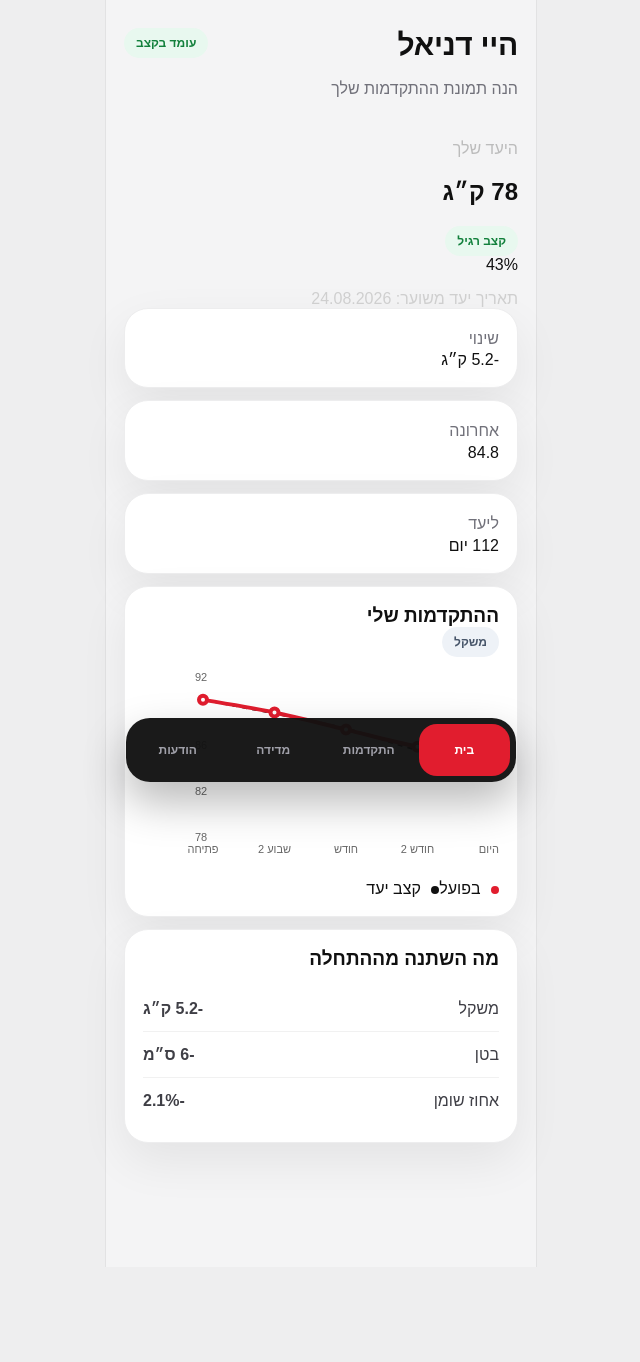
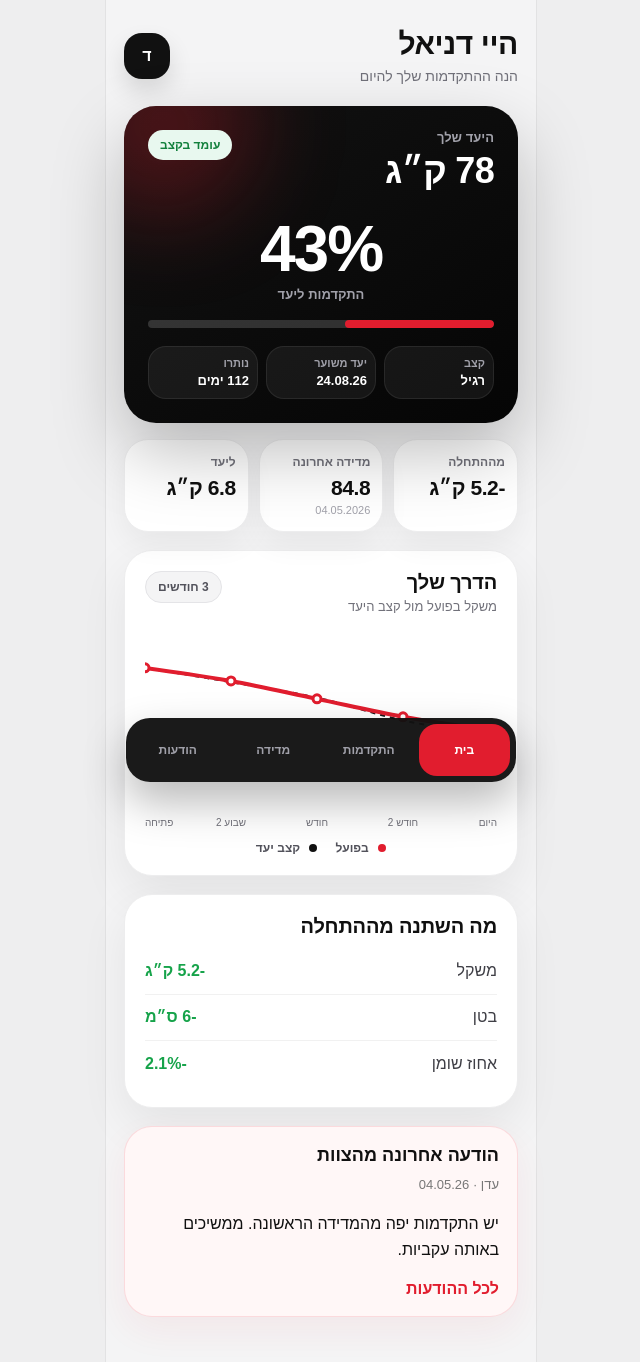
Before and after one commit to edenshape-cell/shape-plus-results, a Next.js app: page /client/home in a window 1280 px wide. Shown: the top 1362 px of the page, without its empty margins (319-959 px from the left). Before the commit the page ends 1267 px from the top, so only its background shows below. Built offline with nearby package versions, Linux system fonts and the light colour scheme.

Commit message:
Rebuild client home premium layout

```diff
--- a/app/client/home/page.tsx
+++ b/app/client/home/page.tsx
@@ -8,62 +8,82 @@ export default function ClientHomePage() {
   return (
     <main className="phone-frame" dir="rtl">
       <section className="screen">
-        <div className="topbar">
+        <header className="client-header">
           <div>
-            <h1 className="hello">היי {client.name.split(' ')[0]}</h1>
-            <p className="muted">הנה תמונת ההתקדמות שלך</p>
+            <h1>היי {client.name.split(' ')[0]}</h1>
+            <p>הנה ההתקדמות שלך להיום</p>
           </div>
-          <span className="badge green">{client.goalStatus}</span>
-        </div>
+          <div className="avatar">ד</div>
+        </header>
 
-        <div className="goal-card">
-          <div className="goal-top">
+        <section className="goal-hero">
+          <div className="goal-hero-top">
             <div>
-              <p style={{ color: '#bcbcbc', margin: 0 }}>היעד שלך</p>
-              <h2>{client.targetWeight} ק״ג</h2>
+              <p className="goal-hero-label">היעד שלך</p>
+              <h2 className="goal-hero-target">{client.targetWeight} ק״ג</h2>
             </div>
-            <span className="badge green">קצב {client.selectedPace}</span>
+            <span className="badge green">{client.goalStatus}</span>
           </div>
-          <div className="progress-number">{client.progressPercent}%</div>
-          <div className="progress-track"><div className="progress-fill" /></div>
-          <p style={{ color: '#cfcfcf', marginBottom: 0 }}>תאריך יעד משוער: {client.estimatedTargetDate}</p>
-        </div>
 
-        <div className="metrics-grid">
-          <div className="metric-card"><span className="muted">שינוי</span><div className="value">-5.2 ק״ג</div></div>
-          <div className="metric-card"><span className="muted">אחרונה</span><div className="value">84.8</div></div>
-          <div className="metric-card"><span className="muted">ליעד</span><div className="value">112 יום</div></div>
-        </div>
+          <div className="goal-progress-value">{client.progressPercent}%</div>
+          <p className="goal-progress-label">התקדמות ליעד</p>
+          <div className="goal-progress-track">
+            <div className="goal-progress-fill" />
+          </div>
 
-        <div className="card">
-          <div className="row">
-            <h3 className="card-title" style={{ margin: 0 }}>ההתקדמות שלי</h3>
-            <span className="badge gray">משקל</span>
+          <div className="goal-meta-grid">
+            <div className="goal-meta-item"><span>קצב</span><strong>{client.selectedPace}</strong></div>
+            <div className="goal-meta-item"><span>יעד משוער</span><strong>24.08.26</strong></div>
+            <div className="goal-meta-item"><span>נותרו</span><strong>{client.daysToTarget} ימים</strong></div>
+          </div>
+        </section>
+
+        <section className="quick-stats">
+          <div className="stat-card"><span>מההתחלה</span><strong>-5.2 ק״ג</strong></div>
+          <div className="stat-card"><span>מדידה אחרונה</span><strong>{client.currentWeight}</strong><small>{client.lastMeasurementDate}</small></div>
+          <div className="stat-card"><span>ליעד</span><strong>6.8 ק״ג</strong></div>
+        </section>
+
+        <section className="premium-card">
+          <div className="card-head">
+            <div>
+              <h2>הדרך שלך</h2>
+              <p>משקל בפועל מול קצב היעד</p>
+            </div>
+            <span className="chip">3 חודשים</span>
           </div>
           <div className="chart-wrap">
             <ResponsiveContainer width="100%" height="100%">
-              <LineChart data={weightProgress} margin={{ top: 20, right: 10, left: 0, bottom: 5 }}>
-                <XAxis dataKey="label" tick={{ fontSize: 11 }} axisLine={false} tickLine={false} />
-                <YAxis domain={[78, 92]} tick={{ fontSize: 11 }} axisLine={false} tickLine={false} />
+              <LineChart data={weightProgress} margin={{ top: 18, right: 8, left: 0, bottom: 0 }}>
+                <XAxis dataKey="label" tick={{ fontSize: 10, fill: '#71717a' }} axisLine={false} tickLine={false} interval="preserveStartEnd" />
+                <YAxis domain={[78, 92]} hide />
                 <Tooltip />
-                <Line type="monotone" dataKey="target" stroke="#111111" strokeDasharray="5 5" strokeWidth={2} dot={false} name="קצב יעד" />
-                <Line type="monotone" dataKey="actual" stroke="#e11d2e" strokeWidth={4} dot={{ r: 4 }} name="בפועל" />
+                <Line type="monotone" dataKey="target" stroke="#18181b" strokeDasharray="5 5" strokeWidth={2} dot={false} name="קצב יעד" />
+                <Line type="monotone" dataKey="actual" stroke="#E11D2E" strokeWidth={4} dot={{ r: 4, fill: '#fff', strokeWidth: 3 }} activeDot={{ r: 6 }} name="בפועל" />
               </LineChart>
             </ResponsiveContainer>
           </div>
-          <div className="row" style={{ marginTop: 8 }}>
+          <div className="legend-row">
             <span><span className="source-dot client" /> בפועל</span>
             <span><span className="source-dot staff" /> קצב יעד</span>
           </div>
-        </div>
+        </section>
 
-        <div className="card">
-          <h3 className="card-title">מה השתנה מההתחלה</h3>
-          <div className="change-row"><span>משקל</span><strong>-5.2 ק״ג</strong></div>
-          <div className="change-row"><span>בטן</span><strong>-6 ס״מ</strong></div>
-          <div className="change-row"><span>אחוז שומן</span><strong>-2.1%</strong></div>
-        </div>
+        <section className="premium-card">
+          <div className="card-head"><h2>מה השתנה מההתחלה</h2></div>
+          <div className="change-row"><span>משקל</span><strong className="positive">-5.2 ק״ג</strong></div>
+          <div className="change-row"><span>בטן</span><strong className="positive">-6 ס״מ</strong></div>
+          <div className="change-row"><span>אחוז שומן</span><strong className="positive">-2.1%</strong></div>
+        </section>
+
+        <section className="latest-message">
+          <h2>הודעה אחרונה מהצוות</h2>
+          <p className="message-meta">עדן · 04.05.26</p>
+          <p>יש התקדמות יפה מהמדידה הראשונה. ממשיכים באותה עקביות.</p>
+          <Link className="text-link" href="/client/messages">לכל ההודעות</Link>
+        </section>
       </section>
+
       <nav className="bottom-nav">
         <Link className="nav-item active" href="/client/home">בית</Link>
         <Link className="nav-item" href="/client/progress">התקדמות</Link>
```
